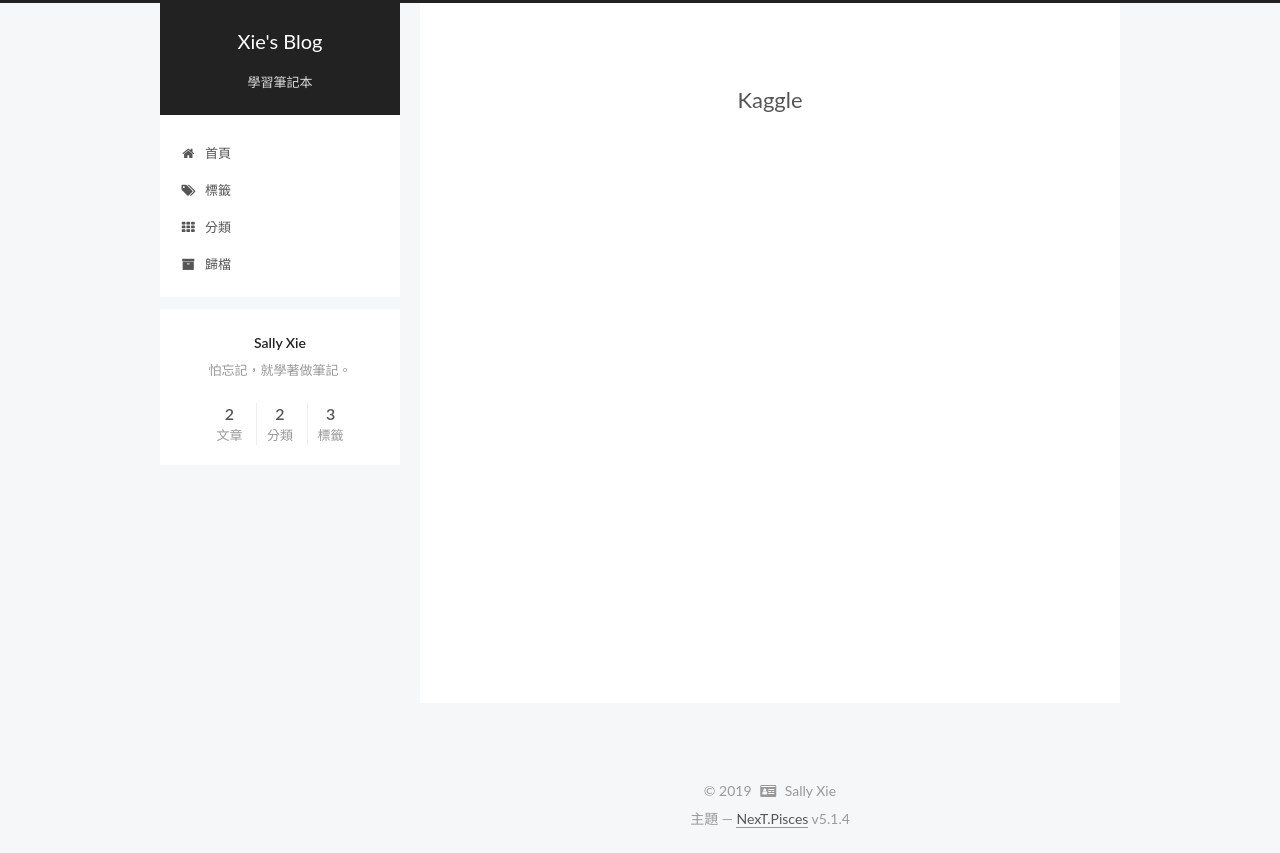
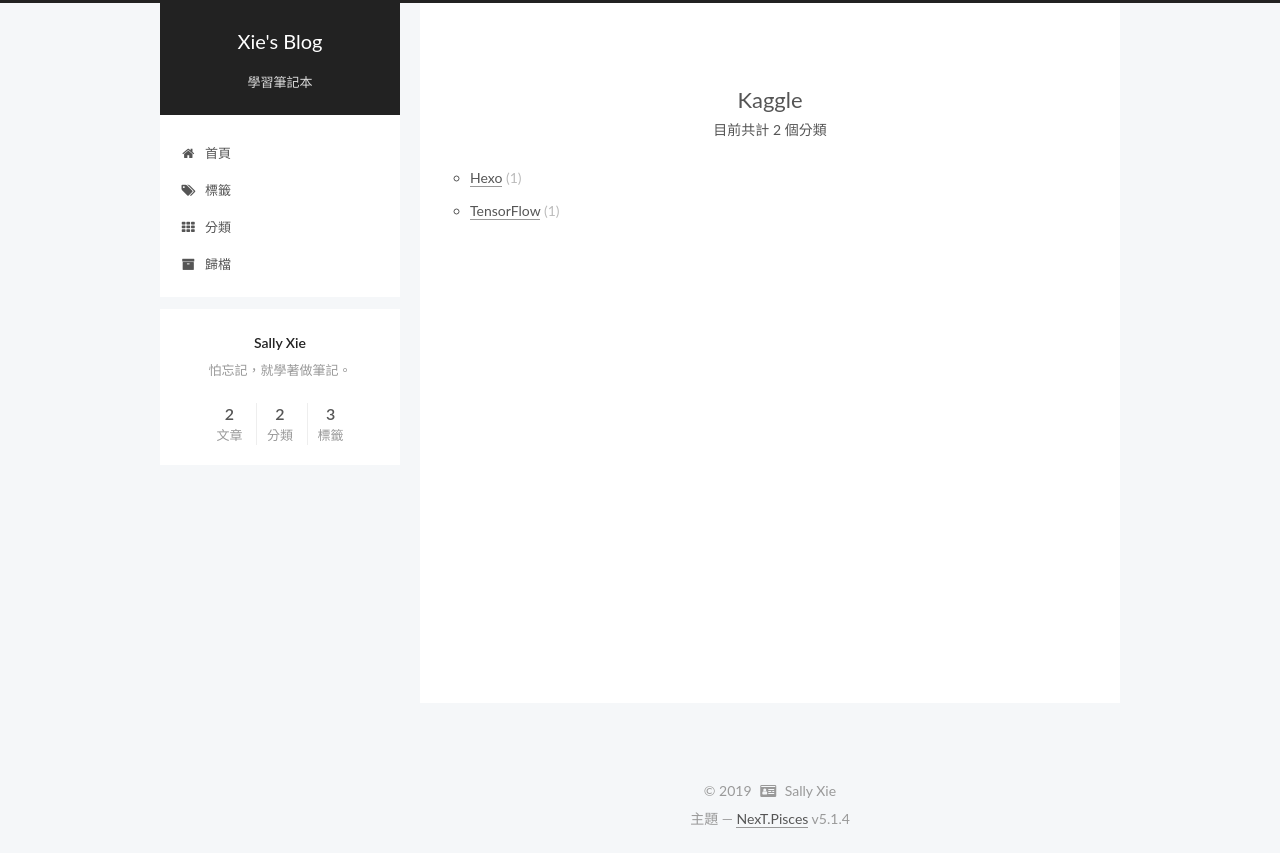
Before and after one commit to MisssssXie/MisssssXie.github.io, a plain HTML site: page Kaggle/index.html in a window 1280 px wide. Drawn offline with Linux system fonts and the light colour scheme.

Commit message:
Site updated: 2019-04-07 23:34:08

```diff
--- a/Kaggle/index.html
+++ b/Kaggle/index.html
@@ -86,7 +86,7 @@
 <meta property="og:site_name" content="Xie&#39;s Blog">
 <meta property="og:description" content="怕忘記，就學著做筆記。">
 <meta property="og:locale" content="zh-tw">
-<meta property="og:updated_time" content="2019-04-07T15:33:22.468Z">
+<meta property="og:updated_time" content="2019-04-07T15:34:01.336Z">
 <meta name="twitter:card" content="summary">
 <meta name="twitter:title" content="Kaggle">
 <meta name="twitter:description" content="怕忘記，就學著做筆記。">
@@ -257,7 +257,14 @@
       <div class="post-body">
 
 
-
+          <div class="category-all-page">
+            <div class="category-all-title">
+                目前共計 2 個分類
+            </div>
+            <div class="category-all">
+              <ul class="category-list"><li class="category-list-item"><a class="category-list-link" href="/categories/Hexo/">Hexo</a><span class="category-list-count">1</span></li><li class="category-list-item"><a class="category-list-link" href="/categories/TensorFlow/">TensorFlow</a><span class="category-list-count">1</span></li></ul>
+            </div>
+          </div>
 
       </div>
 
```
